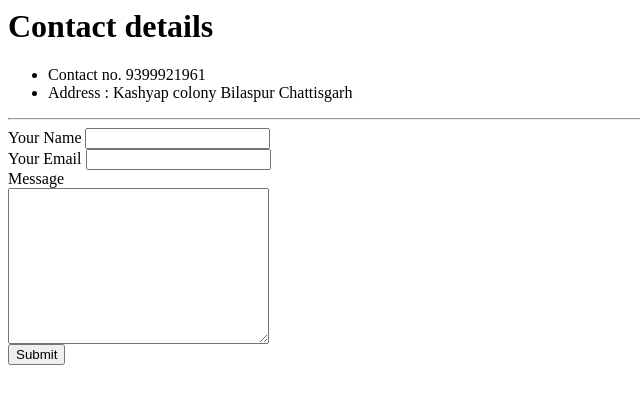
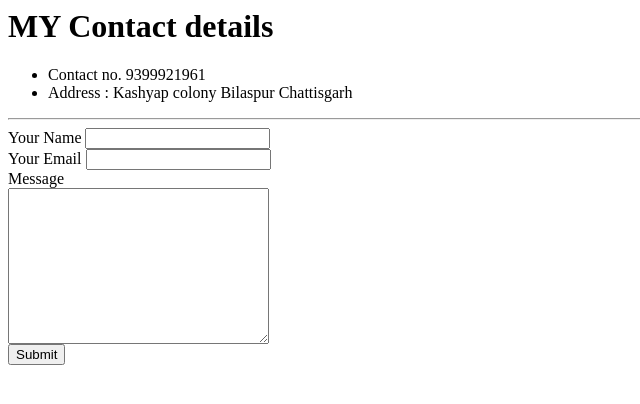
Before and after one commit to nmn1998/CV, a plain HTML site: page contact.html in a window 1280 px wide. Shown: the whole page, without its empty margins (0-640 px from the left). Drawn offline with Linux system fonts and the light colour scheme.

Commit message:
Update contact.html

```diff
--- a/contact.html
+++ b/contact.html
@@ -7,7 +7,7 @@
     <title>Contact Me</title>
 </head>
 <body>
-    <h1>Contact details</h1>
+    <h1>MY Contact details</h1>
     <ul>
         <li>Contact no. 9399921961</li>
         <li>Address : Kashyap colony Bilaspur Chattisgarh</li>
```
